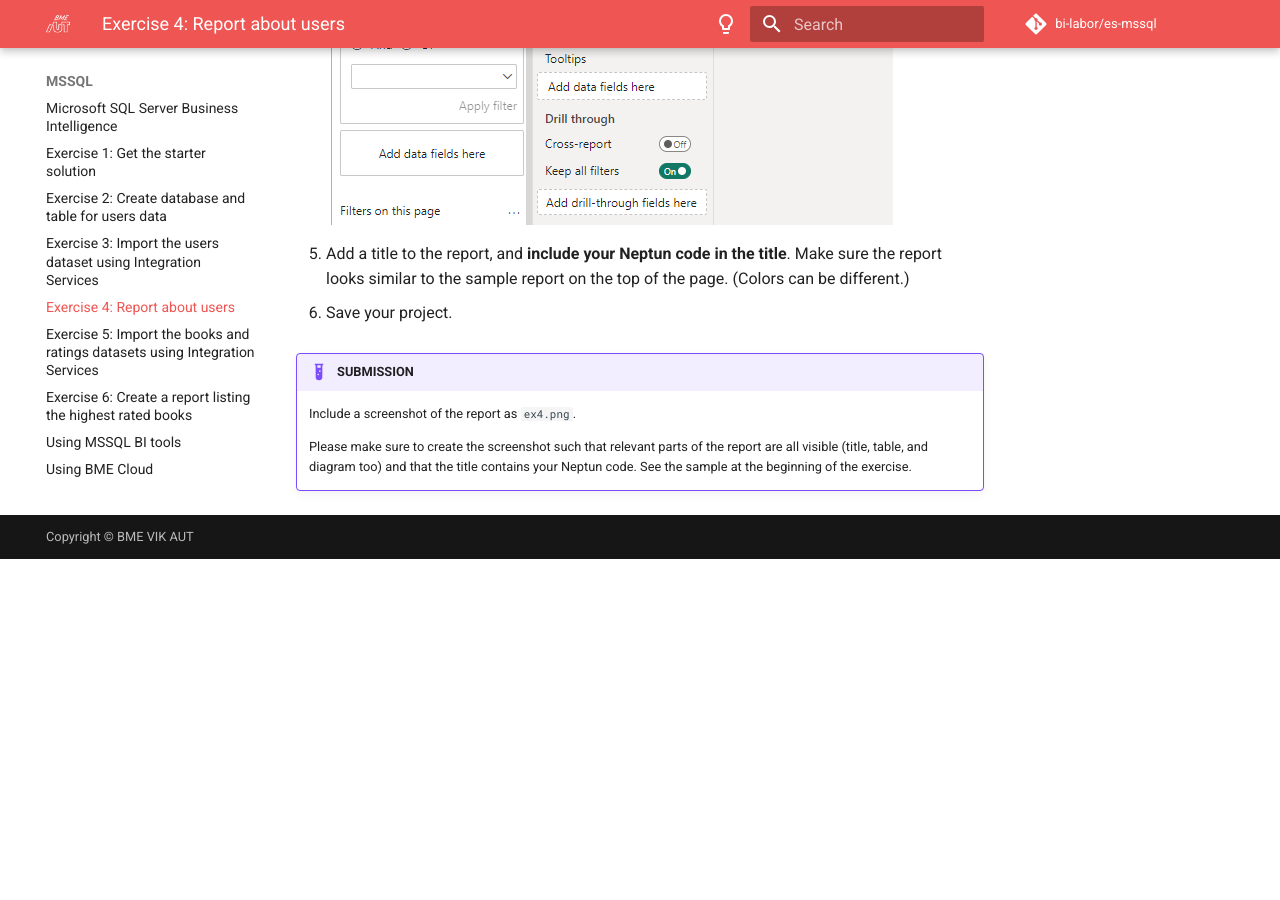
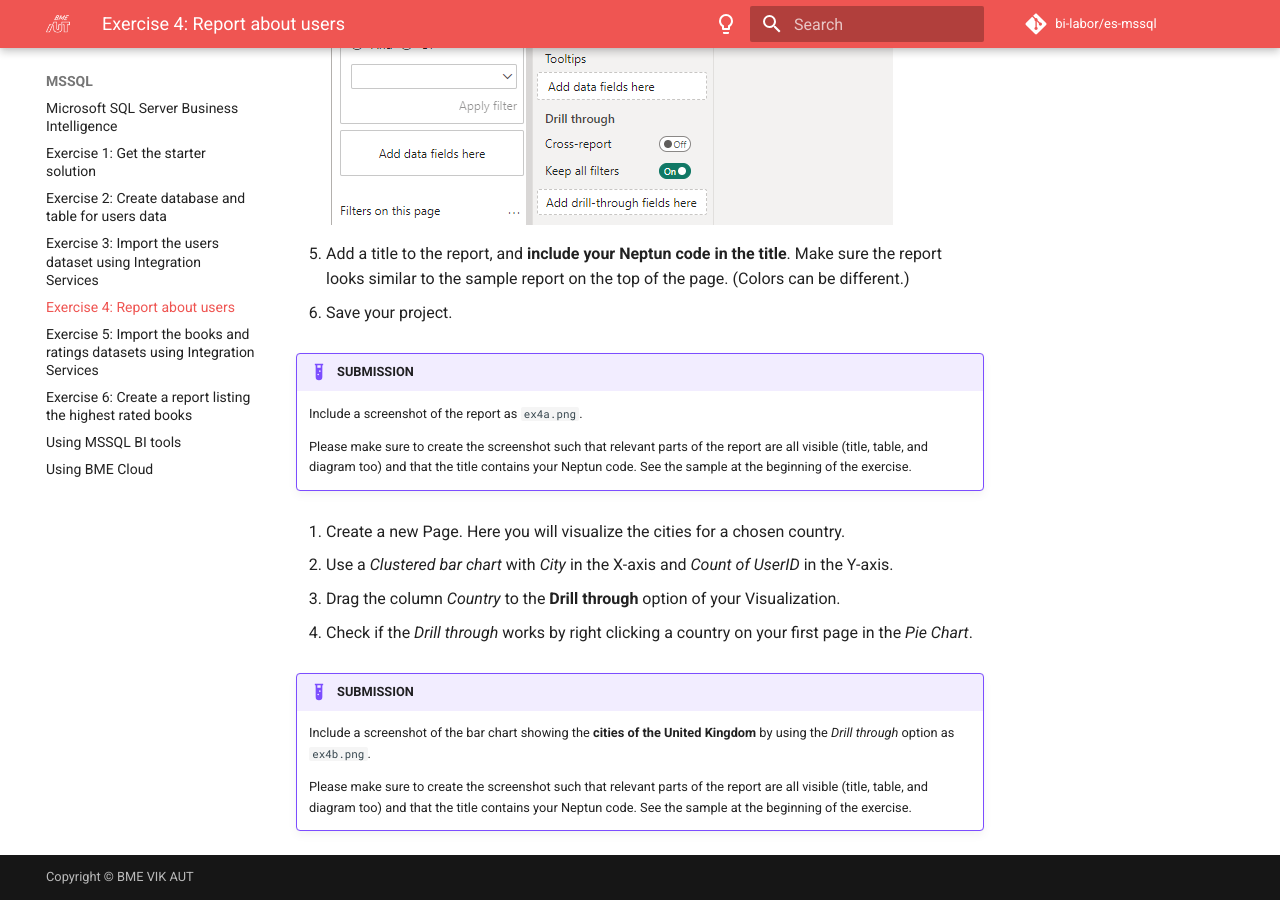
Before and after one commit to bi-labor/es-mssql, an MkDocs documentation site: the page built from docs/mssql/exercise4.md, in a window 1280 px wide and 900 px high, scrolled down 2978 px. Built offline with MkDocs 1.6.1 and Material for MkDocs 9.7.7, drawn with Linux system fonts in a browser that asks for light colours; comment, search, counter and statistics services are not loaded; before the commit the page ends 3537 px from its top, so only the background shows below that.

Commit message:
MSSQL: Update ex4

```diff
--- a/docs/mssql/exercise4.md
+++ b/docs/mssql/exercise4.md
@@ -43,6 +43,20 @@
 1. Save your project.
 
 !!! example "SUBMISSION"
-    Include a screenshot of the report as `ex4.png`.
+    Include a screenshot of the report as `ex4a.png`.
 
     Please make sure to create the screenshot such that relevant parts of the report are all visible (title, table, and diagram too) and that the title contains your Neptun code. See the sample at the beginning of the exercise.
+
+1. Create a new Page. Here you will visualize the cities for a chosen country.
+
+1. Use a _Clustered bar chart_ with _City_ in the X-axis and _Count of UserID_ in the Y-axis.
+
+1. Drag the column _Country_ to the **Drill through** option of your Visualization.
+
+1. Check if the _Drill through_ works by right clicking a country on your first page in the _Pie Chart_.
+
+
+!!! example "SUBMISSION"
+    Include a screenshot of the bar chart showing the **cities of the United Kingdom** by using the _Drill through_ option as `ex4b.png`.
+
+    Please make sure to create the screenshot such that relevant parts of the report are all visible (title, table, and diagram too) and that the title contains your Neptun code. See the sample at the beginning of the exercise.
```
